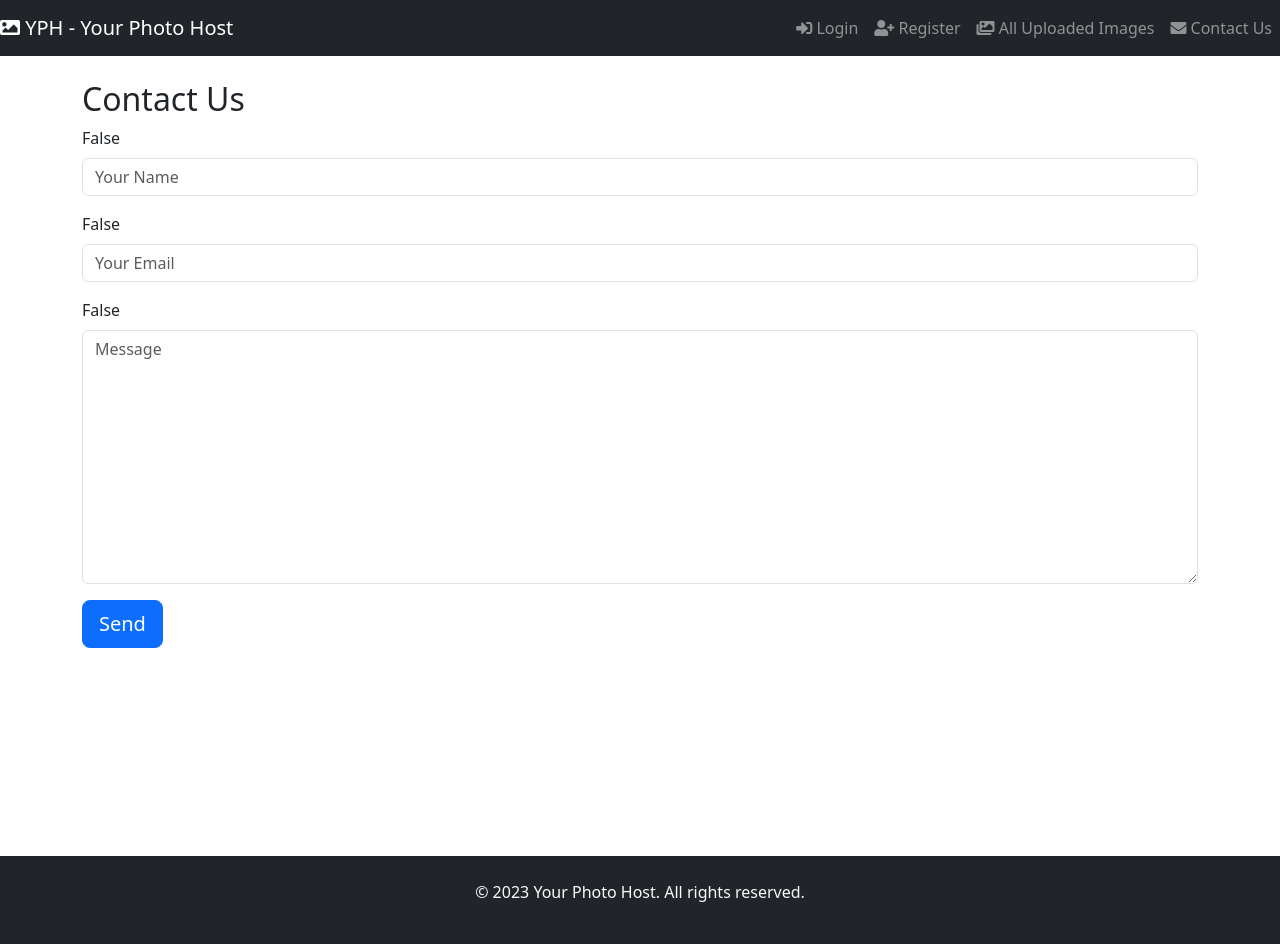
After one commit to MurtadaAhmed/YPH-YourPhotoHost, a Django app: page /contact/ in a window 1280 px wide. The commit adds this page. Run offline with Django 4.2, Linux system fonts and the light colour scheme; some libraries are stand-ins or nearby versions.

Commit message:
added contact us page

```diff
--- a/murtidjango/fotodb/forms.py
+++ b/murtidjango/fotodb/forms.py
@@ -185,3 +185,15 @@ class ReportForm(forms.ModelForm):
     class Meta:
         model = Report
         fields = ['reason']
+
+
+class ContactForm(forms.Form):
+    name = forms.CharField(max_length=100, widget=forms.TextInput(attrs={'placeholder': 'Your Name'}))
+    email = forms.EmailField(widget=forms.EmailInput(attrs={'placeholder': 'Your Email'}))
+    message = forms.CharField(widget=forms.Textarea(attrs={'placeholder': 'Message'}))
+
+    def __init__(self, *args, **kwargs):
+        super().__init__(*args, **kwargs)
+        self.fields['name'].label = False
+        self.fields['email'].label = False
+        self.fields['message'].label = False
--- a/murtidjango/fotodb/urls.py
+++ b/murtidjango/fotodb/urls.py
@@ -8,7 +8,7 @@ from .views import HomeView, RecentUploadedView, UserLoginView, UserRegistration
     AlbumImageView, ImageDetailView, AlbumDeleteView, ImageDeleteView, ProfileDetailsView, EditProfileView, \
     MyPhotosView, ImageEditView, UserListViewAdmin, UserDetailViewAdmin, UserDeleteViewAdmin, UserImageViewAdmin, \
     UserAlbumViewAdmin, UserAlbumImageViewAdmin, TempMainView, MyFavoriteView, ReportImageView, ReportedImagesView, \
-    DeleteCommentView, MultipleImageView, SuccessfullyUploadedView
+    DeleteCommentView, MultipleImageView, SuccessfullyUploadedView, ContactView, ContactSuccessView
 
 urlpatterns = [
     path('', TempMainView.as_view(), name='main_page'),
@@ -32,6 +32,8 @@ urlpatterns = [
     path('comment/<int:pk>/delete', DeleteCommentView.as_view(), name='delete_comment'),
     path('multiple/', MultipleImageView.as_view(), name='multiple_image_upload'),
     path('successfully_uploaded/', SuccessfullyUploadedView.as_view(), name='successfully_uploaded'),
+    path('contact/', ContactView.as_view(), name='contact_us'),
+    path('contact/success/', ContactSuccessView.as_view(), name='contact_success'),
     # superusers/moderators urls:
     path('users', UserListViewAdmin.as_view(), name='users_list'),
     path('users/<int:pk>/', UserDetailViewAdmin.as_view(), name='user_detail'),
--- a/murtidjango/fotodb/views.py
+++ b/murtidjango/fotodb/views.py
@@ -5,13 +5,16 @@ from urllib.parse import urlparse
 from PIL import Image as PILImage
 from django.conf import settings
 from django.contrib.auth import login
+from django.core.mail import send_mail
 from django.core.paginator import Paginator
 from django.db import transaction
 from django.db.models import Q
 from django.http import HttpResponseRedirect
 from django.shortcuts import get_object_or_404, render
+from django.utils.decorators import method_decorator
 from django.utils.text import slugify
 from django.views import View
+from django.views.decorators.http import require_POST
 from django.views.generic import TemplateView, CreateView, ListView, DetailView, DeleteView, UpdateView, FormView
 from django.contrib.auth.mixins import LoginRequiredMixin, UserPassesTestMixin
 from django.contrib.auth.views import LoginView
@@ -24,7 +27,7 @@ from django.core.files import File
 # Custom:
 from .models import Image, Album, Comment, Like, Favorite, Report
 from .forms import ImageForm, UserRegistrationForm, UserLoginForm, AlbumForm, UserSearchForm, \
-    ImageEditForm, CommentForm, ReportForm, MultipleImageForm
+    ImageEditForm, CommentForm, ReportForm, MultipleImageForm, ContactForm
 
 
 def moderators_check(user):
@@ -38,9 +41,6 @@ def moderators_check(user):
 class TempMainView(TemplateView):
     # website home page view
     template_name = 'home.html'
-
-
-
 
 
 class HomeView(CreateView):
@@ -160,7 +160,6 @@ class MultipleImageView(FormView):
 
         self.request.session['uploaded_images'] = uploaded_image_pks
         return super().form_valid(form)
-
 
 
 class SuccessfullyUploadedView(TemplateView):
@@ -843,3 +842,40 @@ class ReportedImagesView(LoginRequiredMixin, UserPassesTestMixin, ListView):
             report.delete()
 
         return redirect('reported_images')
+
+
+class ContactView(View):
+    template_name = 'contact_form.html'
+
+    def get(self, request, *args, **kwargs):
+        form = ContactForm()
+        return render(request, self.template_name, {'form': form})
+
+    def post(self, request, *args, **kwargs):
+        form = ContactForm(request.POST)
+        if form.is_valid():
+            name = form.cleaned_data['name']
+            email = form.cleaned_data['email']
+            message = form.cleaned_data['message']
+
+            subject = f'Contact Us Form from {name}'
+            message = f'Name: {name}\nEmail: {email}\nMessage: {message}'
+            send_mail(subject, message, settings.DEFAULT_FROM_EMAIL, [settings.DEFAULT_FROM_EMAIL])
+
+            user_subject = 'Thank you for contacting us!'
+            user_message = 'Thank you for contacting us. We have received your message and will get back to you soon.'
+            send_mail(user_subject, user_message, settings.DEFAULT_FROM_EMAIL, [email])
+
+            return HttpResponseRedirect(reverse('contact_success'))
+
+        return render(request, self.template_name, {'form': form})
+
+
+class ContactSuccessView(TemplateView):
+    template_name = 'contact_success.html'
+
+    def get(self, request, *args, **kwargs):
+        return self.render_to_response({})
+
+    def post(self, request, *args, **kwargs):
+        return self.render_to_response({})
--- a/murtidjango/templates/base.html
+++ b/murtidjango/templates/base.html
@@ -50,6 +50,7 @@
         <li class="nav-item"><a class="nav-link" href="{% url 'register' %}"><i class="fas fa-user-plus"></i> Register</a></li>
         {% endif %}
         <li class="nav-item"><a class="nav-link" href="{% url 'recent' %}"><i class="fas fa-images"></i> All Uploaded Images</a></li>
+      <li class="nav-item"><a class="nav-link" href="{% url 'contact_us' %}"><i class="fas fa-envelope"></i> Contact Us</a></li>
       </ul>
     </div>
   </nav>
--- /dev/null
+++ b/murtidjango/templates/contact_form.html
@@ -0,0 +1,13 @@
+{% extends 'base.html' %}
+{% load bootstrap5 %}
+
+{% block title %}YPH - Contact Us{% endblock %}
+
+{% block content %}
+<h2>Contact Us</h2>
+    <form method="POST">
+    {% csrf_token %}
+    {% bootstrap_form form %}
+    <button type="submit" class="btn btn-primary btn-lg">Send</button>
+    </form>
+{% endblock %}
```
Also changed, not shown: murtidjango/templates/contact_success.html (added, +20 -0 lines).
